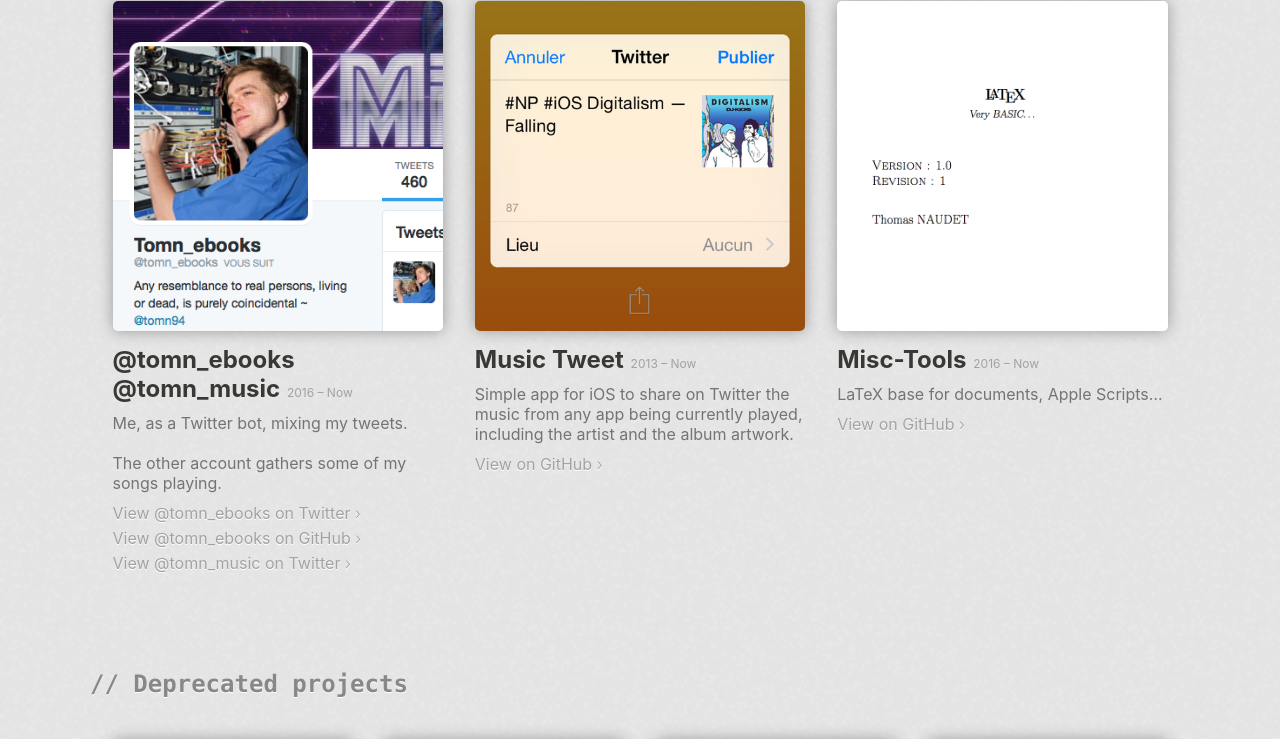
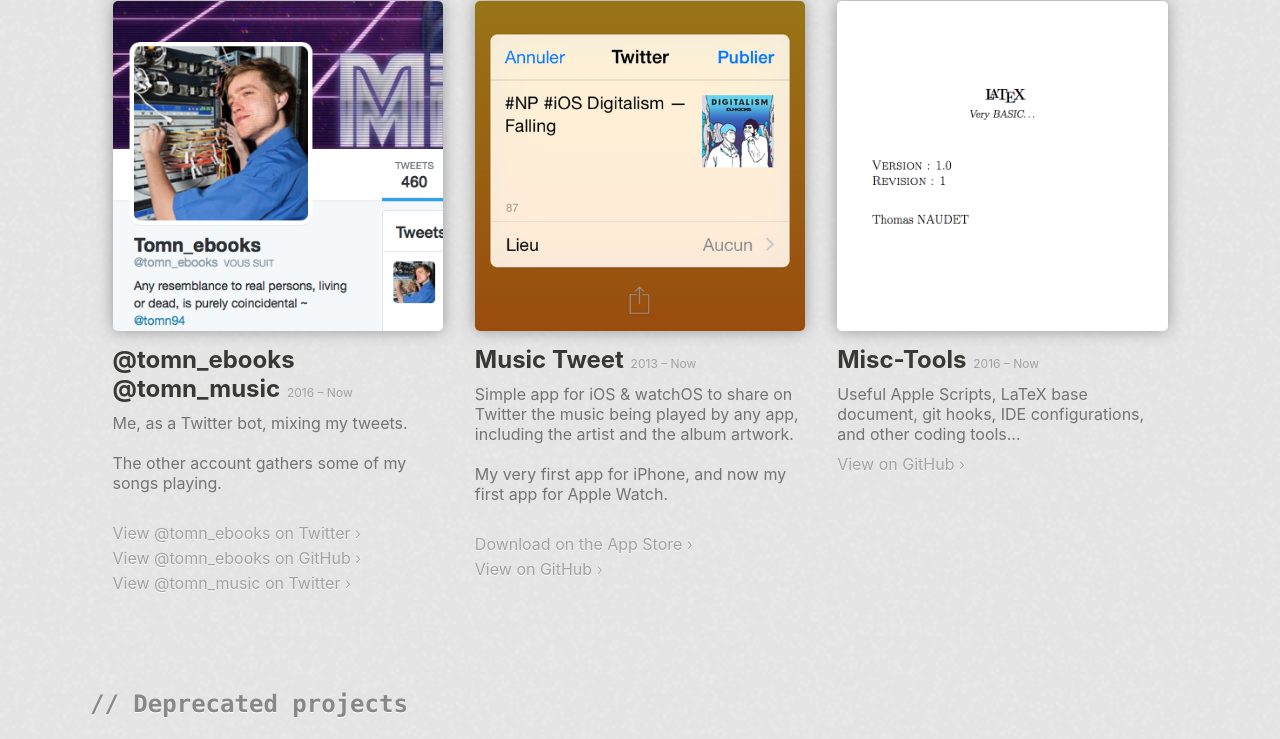
Before and after one commit to Tomn94/Personal-Website, a PHP site: page /index.php in a window 1280 px wide. Shown: the part 5328-6067 px from the top of the page. Run offline with PHP 8.4, Linux system fonts and the light colour scheme; data that the repository does not hold is empty; some web fonts are replaced.

Commit message:
+ Music Tweet App Store link ~ Updated base URL to tomn.fr ~ Music Tweet, Twitter bots & Misc-Tools descriptions

```diff
--- a/data.php
+++ b/data.php
@@ -6,7 +6,7 @@ $PAGE_TITLE = "Thomas Naudet — Student Engineer+Manager";
 $PAGE_TITLE_SHORT = "Thomas Naudet";
 $DESCRIPTION = "French Student Engineer+Manager\nPolyglot Developer, Designer…";
 
-$BASE_URL = "http://tomn.tramigoapp.com";
+$BASE_URL = "http://tomn.fr";
 
 $HEADER_TABLE_HEADERS = ["last song I've listened to", "GitHub activity", "countries I've lived in/visited"];
 
@@ -201,7 +201,7 @@ $PROJECTS =
     [
         ["title"   => "@tomn_ebooks<br>@tomn_music",
          "id"      => "twitterbots",
-         "details" => "Me, as a Twitter bot, mixing my tweets.<br>&nbsp;<br>The other account gathers some of my songs playing.",
+         "details" => "Me, as a Twitter bot, mixing my tweets.<br>&nbsp;<br>The other account gathers some of my songs playing.<br>&nbsp;",
          "date"    => "2016 – Now",
          "imgs"    => ["img/projects/ebooks.png"],
          "links"   => [["View @tomn_ebooks on&nbsp;Twitter", "https://twitter.com/tomn_ebooks"],
@@ -211,15 +211,16 @@ $PROJECTS =
 
         ["title"   => "Music Tweet",
          "id"      => "musictweet",
-         "details" => "Simple app for iOS to share on Twitter the music from any app being currently played, including the artist and the album artwork.",
+         "details" => "Simple app for iOS & watchOS to share on Twitter the music being played by any app, including the artist and the album artwork.<br>&nbsp;<br>My very first app for iPhone, and now my first app for Apple Watch.<br>&nbsp;",
          "date"    => "2013 – Now",
          "imgs"    => ["img/projects/musictweet.png"],
-         "links"   => [["View on GitHub", "https://github.com/Tomn94/Music-Tweet"]],
+         "links"   => [["Download on the App Store", "https://itunes.apple.com/app/apple-store/id919336842?pt=104224803&ct=Site%20perso&mt=8"],
+                       ["View on GitHub", "https://github.com/Tomn94/Music-Tweet"]],
          "inline"  => true],
 
         ["title"   => "Misc-Tools",
          "id"      => "misctools",
-         "details" => "LaTeX base for documents, Apple Scripts…",
+         "details" => "Useful Apple Scripts, LaTeX base document, git hooks, IDE configurations, and other coding tools…",
          "date"    => "2016 – Now",
          "imgs"    => ["img/projects/latex.png"],
          "links"   => [["View on GitHub", "https://github.com/Tomn94/Misc-Tools"]],
```
